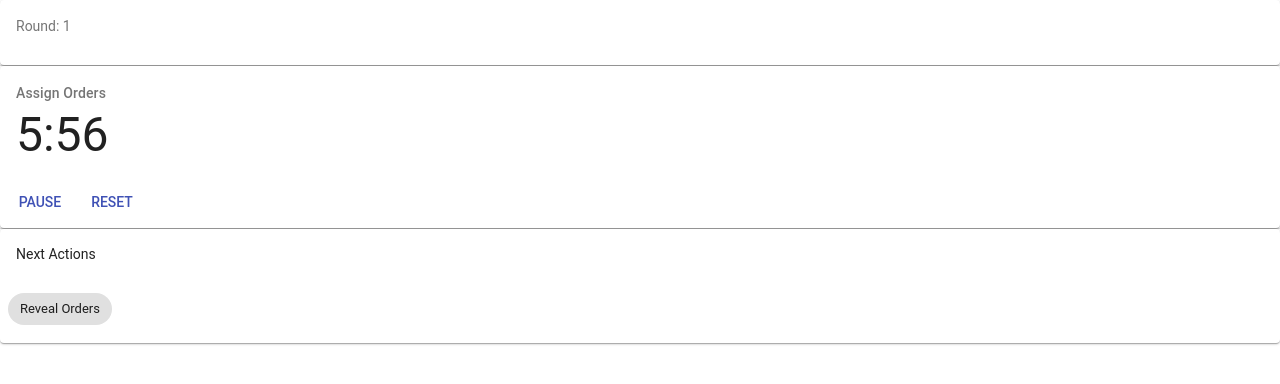
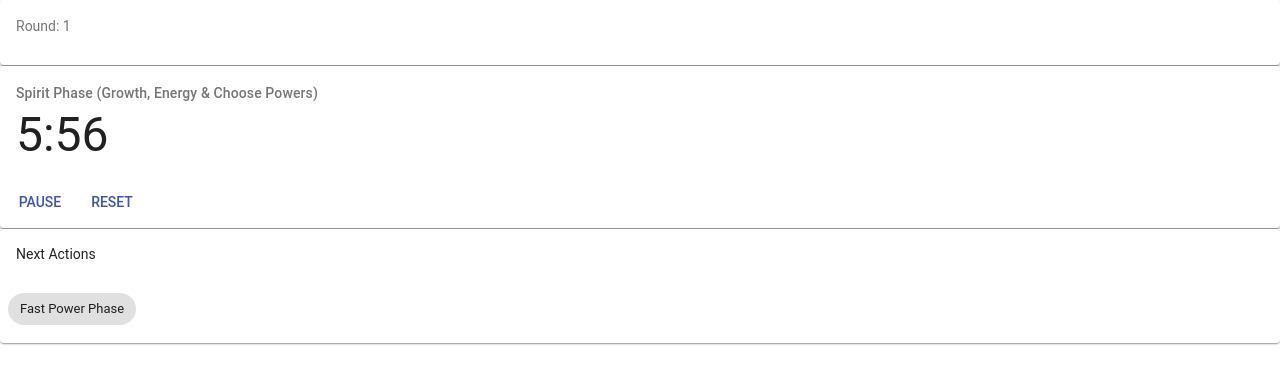
Before and after one commit to DiogoDuque/BG-State-Machine-Timer, a React (Create React App) app: page / in a window 1280 px wide. Shown: the top 384 px of the page. Built offline with nearby package versions, Linux system fonts and the light colour scheme.

Commit message:
updates, refactoring and spirit island state machine

```diff
--- a/package.json
+++ b/package.json
@@ -3,9 +3,9 @@
   "version": "0.1.0",
   "private": true,
   "dependencies": {
-    "@material-ui/core": "^3.9.3",
-    "react": "^16.8.6",
-    "react-dom": "^16.8.6",
+    "@material-ui/core": "^3.9.4",
+    "react": "^16.14.0",
+    "react-dom": "^16.14.0",
     "react-scripts": "2.1.8"
   },
   "scripts": {
--- a/src/App.js
+++ b/src/App.js
@@ -1,5 +1,6 @@
 import React, { Component } from 'react';
-import StateMachine from './StateMachine';
+import GoTStateMachine from './GoTStateMachine';
+import SpiritIslandStateMachine from './SpiritIslandStateMachine';
 
 class App extends Component {
 
@@ -11,7 +12,7 @@ class App extends Component {
   render() {
     return (
       <div>
-        <StateMachine/>
+        <SpiritIslandStateMachine/>
       </div>
     );
   }
--- a/src/StateMachine.js
+++ b/src/GoTStateMachine.js
@@ -1,29 +1,8 @@
 import React, { Component } from 'react';
 import MyCard from './MyCard';
+import State from './State';
 
-function State(name, time=0) {
-  this.name = name;
-  this.time = time;
-  this.nextStates = [];
-
-  this.getNextStateNames = () => {
-    const names = [];
-    this.nextStates.forEach(s => {
-      names.push(s.name);
-    })
-    return names;
-  };
-
-  this.addNextState = (state) => {
-    this.nextStates.push(state);
-  };
-
-  this.toString = () => {
-    return `${this.name}={${this.time},${this.getNextStateNames()}}`;
-  }
-}
-
-export default class StateMachine extends Component {
+export default class GoTStateMachine extends Component {
   constructor() {
     super();
 
--- /dev/null
+++ b/src/SpiritIslandStateMachine.js
@@ -0,0 +1,83 @@
+import React, { Component } from 'react';
+import MyCard from './MyCard';
+import State from './State';
+
+export default class GoTStateMachine extends Component {
+  constructor() {
+    super();
+
+    //SPIRIT PHASE
+    const spiritPhase = new State('Spirit Phase (Growth, Energy & Choose Powers)', 360);
+    //FAST POWER PHASE
+    const fastPowerPhase = new State('Fast Power Phase');
+    const playFastPower = new State('Play Fast Power', 30);
+    //INVADER PHASE
+    const invaderPhase = new State('Invader Phase');
+    const blightedIslandEffect = new State('Blighted Island Effect', 30);
+    const fearEffect = new State('Fear Effect', 60);
+    const ravage = new State('Ravage', 90);
+    const build = new State('Build', 90);
+    const explore = new State('Build', 90);
+    const advCards = new State('Advance Invader Cards');
+    //SLOW POWER PHASE
+    const slowPowerPhase = new State('Slow Power Phase');
+    const playSlowPower = new State('Play Slow Power', 60);
+    //TIME PASSES
+    const timePasses = new State('Time Passes');
+    const discardFearCards = new State('Discard Fear Cards');
+
+
+    //SPIRIT PHASE
+    spiritPhase.addNextState(fastPowerPhase);
+    //FAST POWER PHASE
+    fastPowerPhase.addNextState(playFastPower);
+    fastPowerPhase.addNextState(invaderPhase);
+    playFastPower.addNextState(fastPowerPhase);
+    //INVADER PHASE
+    invaderPhase.addNextState(blightedIslandEffect);
+    blightedIslandEffect.addNextState(fearEffect);
+    fearEffect.addNextState(fearEffect);
+    fearEffect.addNextState(ravage);
+    ravage.addNextState(build);
+    build.addNextState(explore);
+    explore.addNextState(advCards);
+    advCards.addNextState(slowPowerPhase);
+    //SLOW POWER PHASE
+    slowPowerPhase.addNextState(playSlowPower);
+    slowPowerPhase.addNextState(timePasses);
+    playSlowPower.addNextState(slowPowerPhase);
+    //TIME PASSES
+    timePasses.addNextState(spiritPhase);
+    timePasses.addNextState(discardFearCards);
+    discardFearCards.addNextState(timePasses);
+
+    this.state={
+      currentState: spiritPhase,
+      currentRound: 1,
+    };
+
+    this.changeState = this.changeState.bind(this);
+  }
+
+  changeState(state) {
+    if(this.state.currentState.name === 'Time Passes' && state.name === 'Spirit Phase (Growth, Energy & Choose Powers)')
+      this.setState({currentRound: this.state.currentRound+1});
+    if(state.nextStates.length === 0)
+    {
+      const modState = new State(state.name, state.time);
+      modState.addNextState(this.state.currentState);
+      modState.addNextState(modState);
+      this.setState({
+        currentState: modState,
+      });
+    }
+    else this.setState({
+      currentState: state,
+    });
+  }
+
+  render() {
+    const { currentState, currentRound } = this.state;
+    return <MyCard round={currentRound} state={currentState} changeState={this.changeState} />;
+  }
+};
--- /dev/null
+++ b/src/State.js
@@ -0,0 +1,21 @@
+export default function State(name, time=0) {
+    this.name = name;
+    this.time = time;
+    this.nextStates = [];
+
+    this.getNextStateNames = () => {
+      const names = [];
+      this.nextStates.forEach(s => {
+        names.push(s.name);
+      })
+      return names;
+    };
+
+    this.addNextState = (state) => {
+      this.nextStates.push(state);
+    };
+
+    this.toString = () => {
+      return `${this.name}={${this.time},${this.getNextStateNames()}}`;
+    }
+  }
```
Also changed, not shown: 1 other file (tests, documents, lock files or other folders).
